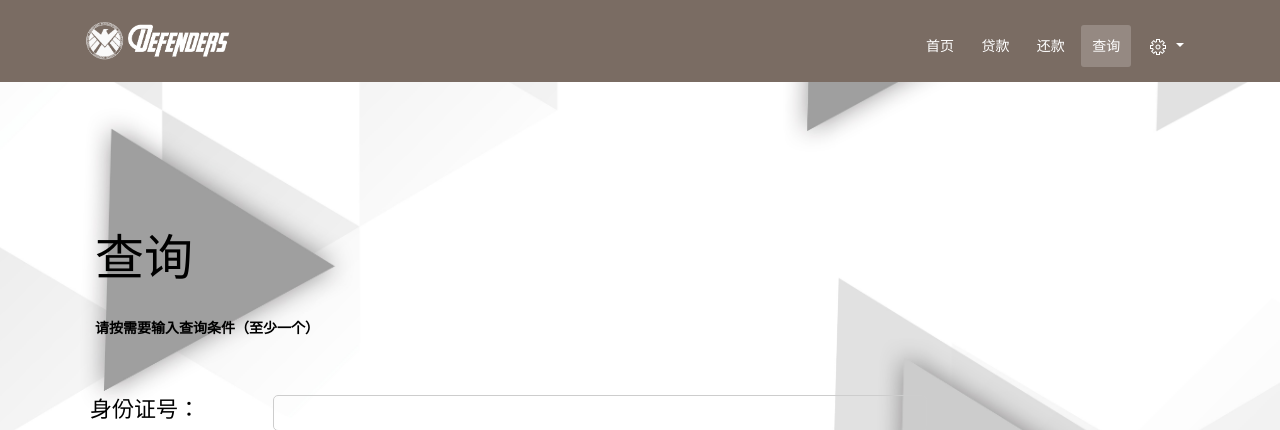
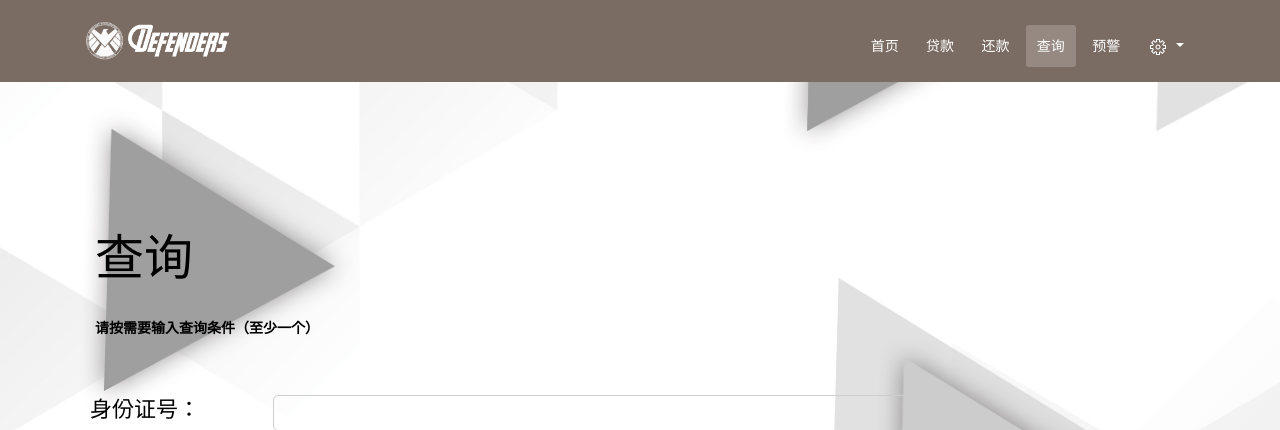
Before and after one commit to GOptimistic/shield, a Django app: template templates/query.html in a window 1280 px wide. Shown: the top 430 px of the page. Run offline with Django 3.2, Linux system fonts and the light colour scheme; the template is opened without the code that fills it, so the values that code supplies are empty; parts of the project's set-up code (start-up, migrations or seed data) failed here and were passed over; some libraries are stand-ins or nearby versions.

Commit message:
finish the auto alert

```diff
--- a/templates/query.html
+++ b/templates/query.html
@@ -74,6 +74,11 @@
                     <li class="nav-item active">
                         <a class="nav-link" href="./query.html">
                             查询
+                        </a>
+                    </li>
+                     <li class="nav-item">
+                        <a class="nav-link" href="./alert.html">
+                            预警
                         </a>
                     </li>
                     <li class="nav-item dropdown">
--- a/templates/query_result.html
+++ b/templates/query_result.html
@@ -83,6 +83,11 @@
                     <li class="nav-item active">
                         <a class="nav-link" href="./query.html">
                             查询
+                        </a>
+                    </li>
+                     <li class="nav-item">
+                        <a class="nav-link" href="./alert.html">
+                            预警
                         </a>
                     </li>
                     <li class="nav-item dropdown">
```
